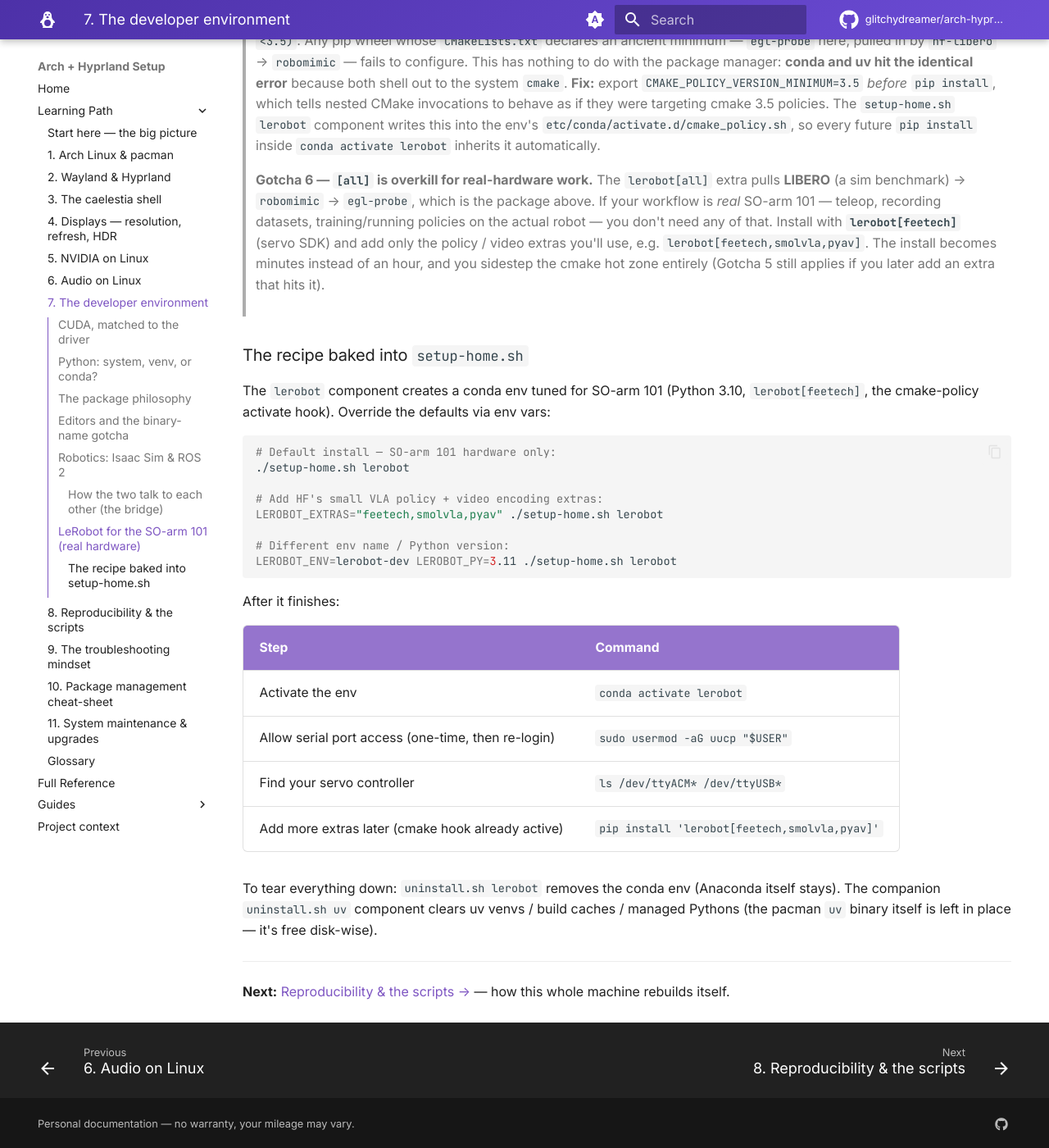
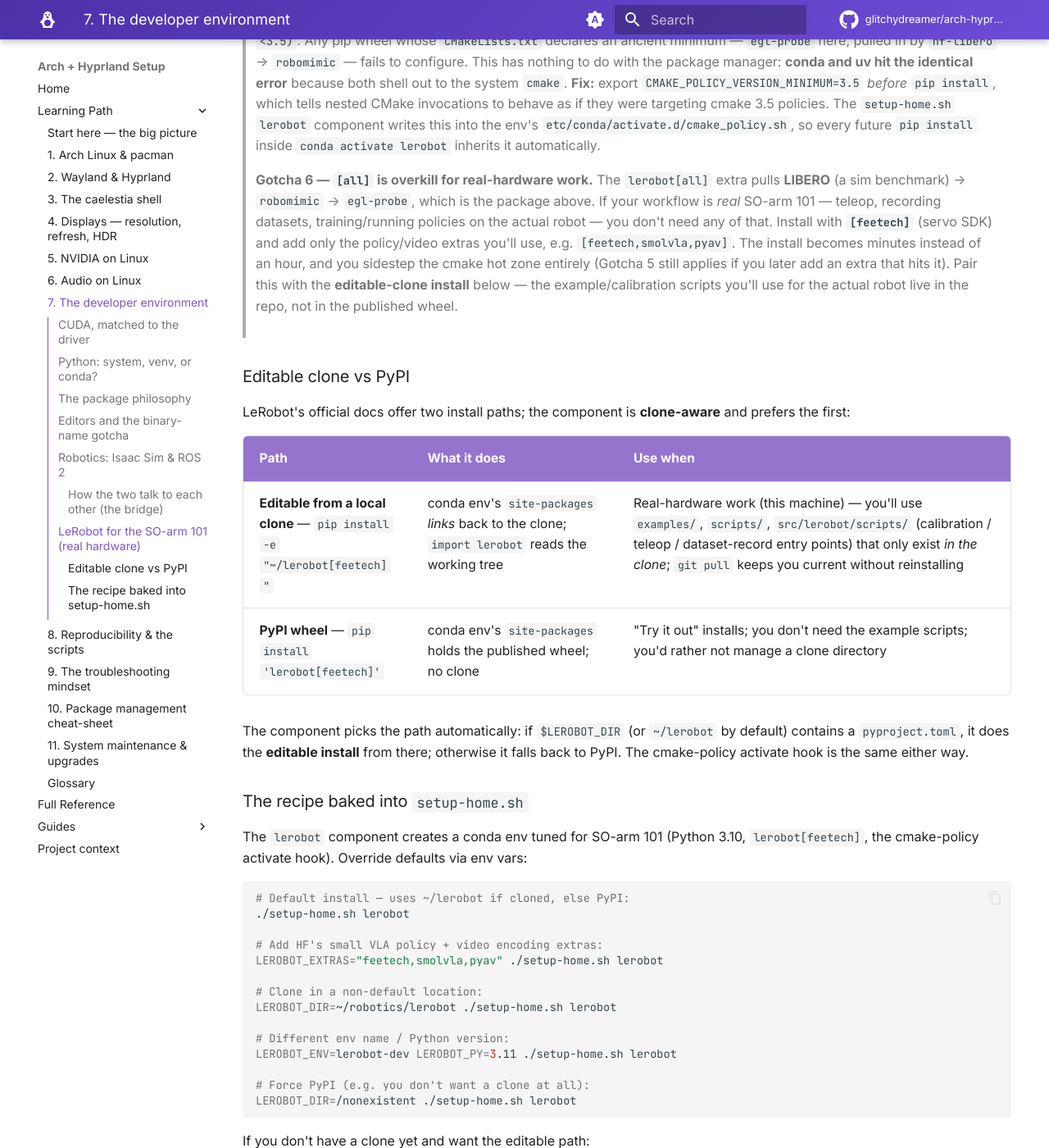
Before and after one commit to glitchydreamer/arch-hyprland-setup, an MkDocs documentation site: the page built from docs/learn/07-dev-environment.md, in a window 1280 px wide and 1400 px high, scrolled down 6143 px. Shown: the whole window at 82% size. Built offline with MkDocs 1.6.1 and Material for MkDocs 9.7.7, drawn with Linux system fonts in a browser that asks for light colours; comment, search, counter and statistics services are not loaded; some of the changed text lies outside the part shown.

Commit message:
feat(lerobot): clone-aware editable install (default to ~/lerobot)
For real-hardware SO-arm 101 work, the editable install path is the
right one: examples/, scripts/, and src/lerobot/scripts/ (calibration,
teleop, dataset-record entry points the HF docs reference) live only
in the clone — not in the published wheel. `git pull` keeps the install
current with no reinstall.

do_lerobot() in setup-home.sh is now clone-aware:
  - if $LEROBOT_DIR (default ~/lerobot) contains pyproject.toml →
    pip install -e "$dir[$extras]"
  - otherwise → pip install "lerobot[$extras]" (PyPI fallback)
Dry-run + completion messages reflect the chosen mode; final hint
prints `git pull` as the upstream-tracking recipe.

do_lerobot() in uninstall.sh DOES NOT delete the clone — it's user
data (branches, calibration files, recorded datasets). It just reports
the clone's size and the manual `rm -rf` command if the user really
wants to free that space.

Docs (learn/07-dev-environment.md): new "Editable clone vs PyPI" table,
git clone quick-start, `git pull` row in the post-install checklist,
Gotcha 6 footer pointing at editable.

Co-Authored-By: Claude Opus 4.7 <noreply@anthropic.com>

````diff
--- a/docs/learn/07-dev-environment.md
+++ b/docs/learn/07-dev-environment.md
@@ -267,26 +267,56 @@ issues that are worth knowing before you start.
 > extra pulls **LIBERO** (a sim benchmark) → `robomimic` → `egl-probe`, which is
 > the package above. If your workflow is *real* SO-arm 101 — teleop, recording
 > datasets, training/running policies on the actual robot — you don't need any of
-> that. Install with **`lerobot[feetech]`** (servo SDK) and add only the policy /
-> video extras you'll use, e.g. `lerobot[feetech,smolvla,pyav]`. The install
-> becomes minutes instead of an hour, and you sidestep the cmake hot zone
-> entirely (Gotcha 5 still applies if you later add an extra that hits it).
+> that. Install with **`[feetech]`** (servo SDK) and add only the policy/video
+> extras you'll use, e.g. `[feetech,smolvla,pyav]`. The install becomes minutes
+> instead of an hour, and you sidestep the cmake hot zone entirely (Gotcha 5 still
+> applies if you later add an extra that hits it). Pair this with the
+> **editable-clone install** below — the example/calibration scripts you'll use
+> for the actual robot live in the repo, not in the published wheel.
+
+### Editable clone vs PyPI
+
+LeRobot's official docs offer two install paths; the component is **clone-aware**
+and prefers the first:
+
+| Path | What it does | Use when |
+|---|---|---|
+| **Editable from a local clone** — `pip install -e "~/lerobot[feetech]"` | conda env's `site-packages` *links* back to the clone; `import lerobot` reads the working tree | Real-hardware work (this machine) — you'll use `examples/`, `scripts/`, `src/lerobot/scripts/` (calibration / teleop / dataset-record entry points) that only exist *in the clone*; `git pull` keeps you current without reinstalling |
+| **PyPI wheel** — `pip install 'lerobot[feetech]'` | conda env's `site-packages` holds the published wheel; no clone | "Try it out" installs; you don't need the example scripts; you'd rather not manage a clone directory |
+
+The component picks the path automatically: if `$LEROBOT_DIR` (or `~/lerobot` by
+default) contains a `pyproject.toml`, it does the **editable install** from
+there; otherwise it falls back to PyPI. The cmake-policy activate hook is the
+same either way.
 
 ### The recipe baked into `setup-home.sh`
 
 The `lerobot` component creates a conda env tuned for SO-arm 101 (Python 3.10,
-`lerobot[feetech]`, the cmake-policy activate hook). Override the defaults via
-env vars:
+`lerobot[feetech]`, the cmake-policy activate hook). Override defaults via env
+vars:
 
 ```bash
-# Default install — SO-arm 101 hardware only:
+# Default install — uses ~/lerobot if cloned, else PyPI:
 ./setup-home.sh lerobot
 
 # Add HF's small VLA policy + video encoding extras:
 LEROBOT_EXTRAS="feetech,smolvla,pyav" ./setup-home.sh lerobot
 
+# Clone in a non-default location:
+LEROBOT_DIR=~/robotics/lerobot ./setup-home.sh lerobot
+
 # Different env name / Python version:
 LEROBOT_ENV=lerobot-dev LEROBOT_PY=3.11 ./setup-home.sh lerobot
+
+# Force PyPI (e.g. you don't want a clone at all):
+LEROBOT_DIR=/nonexistent ./setup-home.sh lerobot
+```
+
+If you don't have a clone yet and want the editable path:
+
+```bash
+git clone https://github.com/huggingface/lerobot.git ~/lerobot
+./setup-home.sh lerobot
 ```
 
 After it finishes:
@@ -296,12 +326,15 @@ After it finishes:
 | Activate the env | `conda activate lerobot` |
 | Allow serial port access (one-time, then re-login) | `sudo usermod -aG uucp "$USER"` |
 | Find your servo controller | `ls /dev/ttyACM* /dev/ttyUSB*` |
-| Add more extras later (cmake hook already active) | `pip install 'lerobot[feetech,smolvla,pyav]'` |
+| Track upstream LeRobot (editable install only) | `cd ~/lerobot && git pull`  (no reinstall) |
+| Add more extras later (cmake hook already active) | `pip install -e "~/lerobot[feetech,smolvla,pyav]"` |
 
 To tear everything down: `uninstall.sh lerobot` removes the conda env (Anaconda
-itself stays). The companion `uninstall.sh uv` component clears uv venvs / build
-caches / managed Pythons (the pacman `uv` binary itself is left in place — it's
-free disk-wise).
+itself stays). **The `~/lerobot` clone is your work — the uninstaller deliberately
+does not delete it**; remove it manually if you really want to (`rm -rf ~/lerobot`).
+The companion `uninstall.sh uv` component clears uv venvs / build caches /
+managed Pythons (the pacman `uv` binary itself is left in place — it's free
+disk-wise).
 
 ---
 
````
Also changed, not shown: docs/project-context.md (+23 -0 lines), 2 other files.
